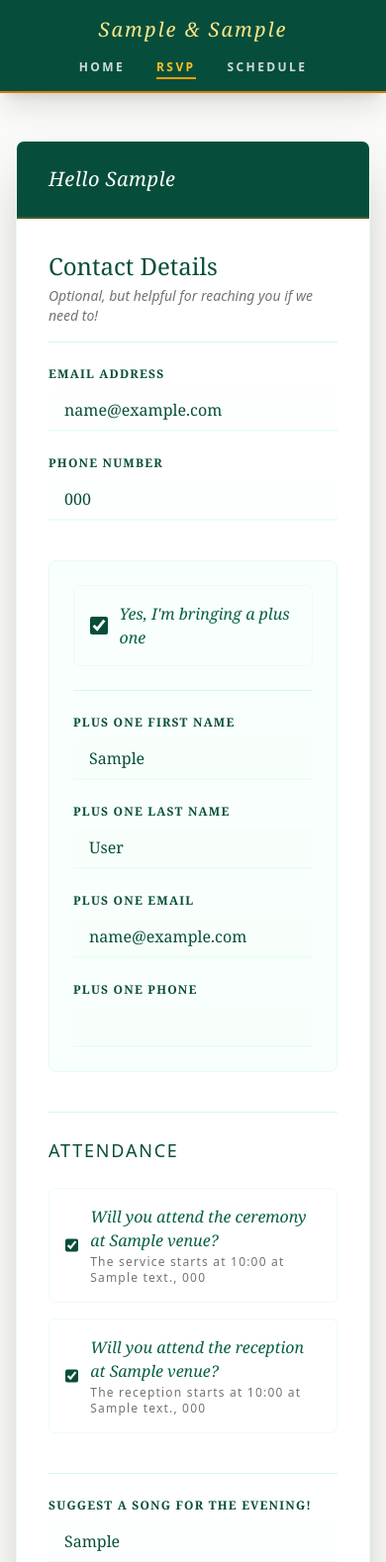
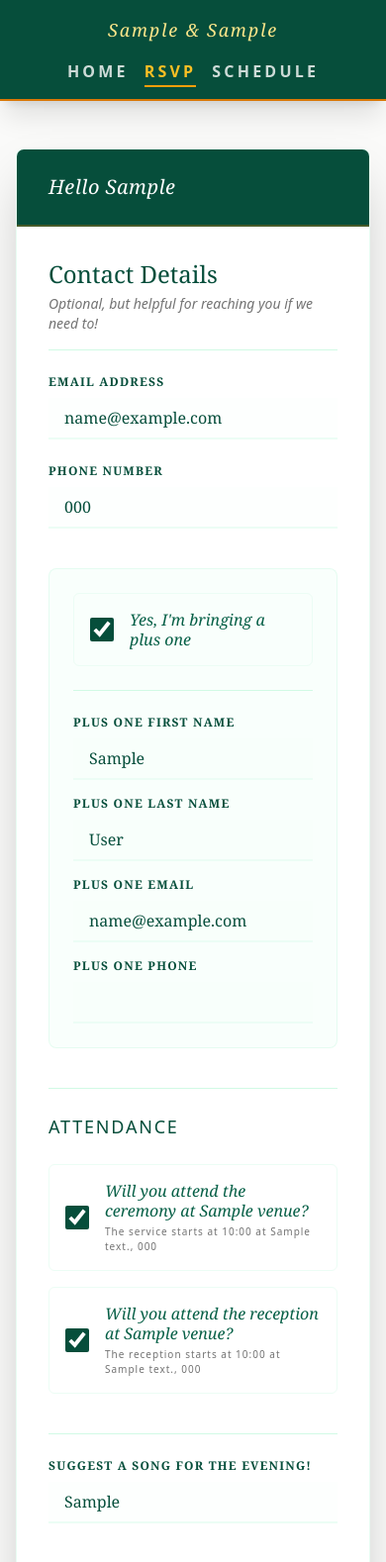
Before and after one commit to mbgeorge48/wedding-planner-be, a Django app: page /rsvp/basics/ in a window 390 px wide. Shown: the top 1578 px of the page at 99% size. Run offline with Django 5.2, Linux system fonts and the light colour scheme; tables that the repository leaves empty hold one stand-in row (values such as "Sample post"); style sheets or scripts are compiled from the project's sources; some libraries are stand-ins or nearby versions.

Commit message:
Formatting and mobile views

```diff
--- a/project/interfaces/web/templates/base.html
+++ b/project/interfaces/web/templates/base.html
@@ -3,6 +3,7 @@
 <html lang="en">
     <head>
         <meta charset="UTF-8">
+        <meta name="viewport" content="width=device-width, initial-scale=1.0">
         <meta name="description"
               content="Wedding website and RSVP for {{ bride }} and {{ groom }}'s special day.">
         <meta name="keywords"
--- a/project/interfaces/web/templates/components/common/form_field.html
+++ b/project/interfaces/web/templates/components/common/form_field.html
@@ -1,38 +1,39 @@
 <div class="flex flex-col space-y-2 accent-emerald-900 {{ extra_classes }}">
     {% if type == "checkbox" %}
         {# CHECKBOX LAYOUT #}
-        <label class="flex items-center gap-3 p-4 border {% if errors %}border-red-300 bg-red-50/30{% else %}border-emerald-50 hover:bg-emerald-50/50{% endif %} rounded-md transition cursor-pointer group">
+        <label class="flex items-center gap-4 p-4 md:p-5 border {% if errors %}border-red-300 bg-red-50/30{% else %}border-emerald-50 hover:bg-emerald-50/50{% endif %} rounded-md transition cursor-pointer group min-h-[64px]">
             <input type="checkbox"
                    name="{{ name }}"
                    id="id_{{ name }}"
                    value="{{ value|default:'true' }}"
                    {% if value == True or checked %}checked{% endif %}
                    {% if attrs.attrs %}x-model="{{ attrs.attrs }}"{% elif attrs.x_model %}x-model="{{ attrs.x_model }}"{% endif %}
-                   class="w-5 h-5 transition rounded cursor-pointer border-emerald-300 text-amber-600 focus:ring-amber-500"
+                   {% if attrs.x_required %}:required="{{ attrs.x_required }}"{% endif %}
+                   class="w-6 h-6 md:w-5 md:h-5 transition rounded cursor-pointer border-emerald-300 text-amber-600 focus:ring-amber-500 shrink-0"
                    {% if required %}required{% endif %} />
             <div class="flex flex-col">
-                <span class="font-serif italic transition text-emerald-800 group-hover:text-emerald-900">{{ label }}</span>
+                <span class="font-serif italic transition text-emerald-800 group-hover:text-emerald-900 leading-tight">{{ label }}</span>
                 {% if help_text %}
-                    <p class="text-xs text-neutral-500 font-sans title-case tracking-widest mt-0.5">{{ help_text }}</p>
+                    <p class="text-[10px] md:text-xs text-neutral-500 font-sans title-case tracking-widest mt-1">{{ help_text }}</p>
                 {% endif %}
             </div>
         </label>
     {% elif type == "radio" %}
         {# RADIO GROUP LAYOUT #}
         {% if label %}
-            <span class="mb-1 text-xs font-semibold tracking-widest uppercase text-emerald-900">{{ label }}</span>
+            <span class="mb-1 text-xs font-semibold tracking-widest uppercase text-emerald-900/50">{{ label }}</span>
         {% endif %}
-        <div class="space-y-3">
+        <div class="space-y-4 md:space-y-3">
             {% for choice_val, choice_label in choices %}
-                <label class="flex items-center gap-3 p-4 transition bg-white border rounded-md shadow-sm cursor-pointer border-emerald-100 hover:border-amber-600 group">
+                <label class="flex items-center gap-4 p-4 md:p-5 transition bg-white border rounded-md shadow-sm cursor-pointer border-emerald-100 hover:border-amber-600 group min-h-[60px]">
                     <input type="radio"
                            name="{{ name }}"
                            value="{{ choice_val }}"
                            {% if value == choice_val %}checked{% endif %}
                            {% if attrs.attrs %}x-model="{{ attrs.attrs }}"{% elif attrs.x_model %}x-model="{{ attrs.x_model }}"{% endif %}
-                           class="w-4 h-4 text-amber-600 focus:ring-amber-500"
+                           class="w-6 h-6 md:w-4 md:h-4 text-amber-600 focus:ring-amber-500 shrink-0"
                            {% if required %}required{% endif %} />
-                    <span class="font-serif italic transition text-emerald-800 group-hover:text-emerald-900">{{ choice_label }}</span>
+                    <span class="font-serif italic transition text-emerald-800 group-hover:text-emerald-900 leading-tight">{{ choice_label }}</span>
                 </label>
             {% endfor %}
         </div>
--- a/project/interfaces/web/templates/components/header.html
+++ b/project/interfaces/web/templates/components/header.html
@@ -1,10 +1,12 @@
 {% url 'home' as home_url %}
 {% url 'rsvp' as rsvp_url %}
 {% url 'schedule' as schedule_url %}
-<header class="sticky top-0 z-50 px-6 py-4 text-white border-b-2 shadow-xl bg-emerald-900 border-amber-600">
+<header class="sticky top-0 z-50 px-4 md:px-6 py-4 text-white border-b-2 shadow-xl bg-emerald-900 border-amber-600">
     <div class="container flex flex-col items-center justify-between gap-4 mx-auto md:flex-row">
-        <div class="font-serif text-xl italic tracking-widest text-amber-200">{{ bride }} & {{ groom }}</div>
-        <nav class="flex space-x-8 text-xs uppercase tracking-[0.2em] font-sans font-semibold"
+        <div class="font-serif text-lg md:text-xl italic tracking-widest text-amber-200 text-center md:text-left">
+            {{ bride }} & {{ groom }}
+        </div>
+        <nav class="flex space-x-4 sm:space-x-8 uppercase tracking-[0.2em] text-md font-sans font-semibold"
              x-data="{ path: window.location.pathname }">
             <a href="{{ home_url }}"
                class="relative transition duration-300 group"
--- a/project/interfaces/web/templates/components/rsvp/form/accommodation.html
+++ b/project/interfaces/web/templates/components/rsvp/form/accommodation.html
@@ -73,7 +73,7 @@
                         <p class="text-sm font-serif italic text-emerald-900 leading-relaxed">
                             The barn is happy to provide breakfast and an evening meal on the day after the reception for those who are staying. If you'd like to join us for either (or both!) of those, please let us know below so we can get an accurate headcount for the caterers. This part isn't free, however if you want to bring your own food there is a kitchenette you can use to store and heat it up!
                         </p>
-                        <div class="grid grid-cols-1 md:grid-cols-2 gap-4">
+                        <div class="grid grid-cols-1 sm:grid-cols-2 gap-3 md:gap-4">
                             {% form_field type="checkbox" name="morning_meal_day_after_reception" label="Saturday Morning English Breakfast (£12pp)" value=morning_meal_day_after_reception %}
                             {% form_field type="checkbox" name="evening_meal_day_after_reception" label="Saturday Evening Pizza (£10pp)" value=evening_meal_day_after_reception %}
                         </div>
--- a/project/interfaces/web/templates/components/rsvp/form/basics.html
+++ b/project/interfaces/web/templates/components/rsvp/form/basics.html
@@ -26,10 +26,10 @@
                      x-transition:enter="transition ease-out duration-200"
                      x-transition:enter-start="opacity-0 transform -translate-y-2"
                      x-transition:enter-end="opacity-100 transform translate-y-0"
-                     class="grid grid-cols-1 gap-6 pt-6 border-t md:grid-cols-2 border-emerald-100">
+                     class="grid grid-cols-1 gap-4 md:gap-6 pt-6 border-t md:grid-cols-2 border-emerald-100">
                     {% form_field name="plus_one_firstname" label="Plus One First Name" value=plus_one_firstname errors=form_errors.plus_one_firstname %}
                     {% form_field name="plus_one_lastname" label="Plus One Last Name" value=plus_one_lastname errors=form_errors.plus_one_lastname %}
-                    <div class="grid grid-cols-1 gap-6 md:col-span-2 md:grid-cols-2">
+                    <div class="grid grid-cols-1 gap-4 md:gap-6 md:col-span-2 md:grid-cols-2">
                         {% form_field name="plus_one_email" label="Plus One Email" type="email" value=plus_one_email errors=form_errors.plus_one_email %}
                         {% form_field name="plus_one_phone" label="Plus One Phone" type="tel" value=plus_one_phone errors=form_errors.plus_one_phone %}
                     </div>
--- a/project/interfaces/web/templates/components/rsvp/group_switcher.html
+++ b/project/interfaces/web/templates/components/rsvp/group_switcher.html
@@ -2,7 +2,7 @@
     <div class="w-full max-w-4xl mx-auto mb-8 animate-fade-in">
         <div class="p-6 bg-white border border-emerald-100 rounded-xl shadow-sm">
             <h3 class="font-serif text-lg text-emerald-900 mb-4">Other members of your group:</h3>
-            <div class="grid grid-cols-1 md:grid-cols-2 lg:grid-cols-3 gap-4">
+            <div class="grid grid-cols-1 sm:grid-cols-2 lg:grid-cols-3 gap-3 md:gap-4">
                 {% for member in group_members %}
                     <div class="flex items-center justify-between p-4 bg-emerald-50/50 border border-emerald-100 rounded-lg group hover:border-amber-500 transition-colors">
                         <div class="flex flex-col">
--- a/project/interfaces/web/templates/components/rsvp/rsvp_summary.html
+++ b/project/interfaces/web/templates/components/rsvp/rsvp_summary.html
@@ -12,9 +12,9 @@
                 </span>
             {% endif %}
         </div>
-        <div class="p-8">
+        <div class="p-6 md:p-8">
             {% if rsvp %}
-                <div class="grid grid-cols-1 gap-x-12 gap-y-10 lg:grid-cols-3">
+                <div class="grid grid-cols-1 md:grid-cols-2 lg:grid-cols-3 gap-x-12 gap-y-10">
                     <!-- Attendance -->
                     <div class="space-y-4">
                         <h3 class="text-xs font-bold tracking-widest uppercase text-emerald-900/40">Attendance</h3>
--- a/project/interfaces/web/views/rsvp.py
+++ b/project/interfaces/web/views/rsvp.py
@@ -357,9 +357,9 @@ class DietaryView(RSVPMixin):
             rsvp_data["selected_other_detail"] = selected_other_detail
             rsvp_data["plus_one_selected_categories"] = plus_one_selected_categories
             if rsvp.plus_one:
-                rsvp_data["plus_one_selected_other_detail"] = (
-                    plus_one_selected_other_detail
-                )
+                rsvp_data[
+                    "plus_one_selected_other_detail"
+                ] = plus_one_selected_other_detail
 
         data = {
             "guest_first_name": self.guest.firstname,
```
Also changed, not shown: project/interfaces/web/templates/components/home/heading.html (+6 -6 lines), project/interfaces/web/templates/components/rsvp/rsvp_menu.html (+7 -7 lines).
